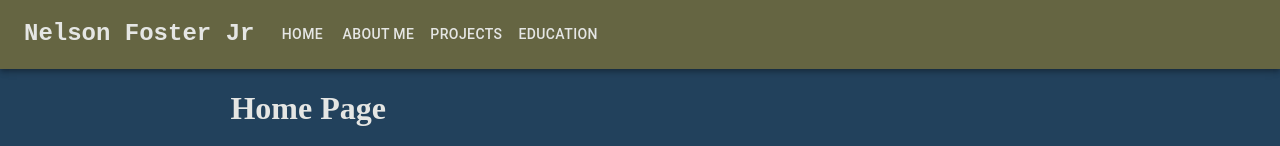
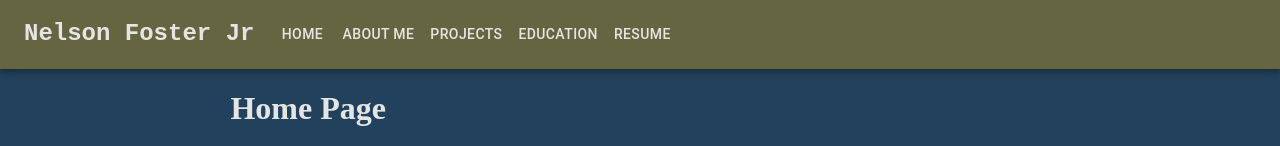
Before and after one commit to MoxUFO/react-port, a React (Create React App) app: page / in a window 1280 px wide. Shown: the top 146 px of the page. Built offline with nearby package versions, Linux system fonts and the light colour scheme.

Commit message:
add resume link

```diff
--- a/src/components/Header.js
+++ b/src/components/Header.js
@@ -13,7 +13,7 @@ import '../styles/Header.css'
 // import zIndex from '@mui/material/styles/zIndex';
 
 
-const pages = ['Home', 'About Me', 'Projects', 'Education'];
+const pages = ['Home', 'About Me', 'Projects', 'Education','Resume'];
 
 function ResponsiveHeader({ handlePageChange }) {
   const [anchorElNav, setAnchorElNav] = React.useState(null);
--- a/src/components/PortfolioContainer.js
+++ b/src/components/PortfolioContainer.js
@@ -30,7 +30,16 @@ export default function PortfolioContainer() {
         }
   };
 
-  const handlePageChange = (page) => setCurrentPage(page);
+  const handlePageChange = (page) =>{
+    if (page === "Resume") {
+      window.open('https://mail-attachment.googleusercontent.com/attachment/u/0/?ui=2&ik=2148208f4f&attid=0.1&permmsgid=msg-a:r220445032868864159&th=188fe00c8da2180a&view=att&disp=inline&realattid=f_ljelbb6v0&saddbat=ANGjdJ8Cdc0DnSFiE7ycsul6gJZ3zThcqMWf-FyA9t958aYcTDHXOftRwcPnC_f-SxMyKb1qfyQTItM3dpaLlNXEEZnVzxSp9vYcPNQsUgVIOD8mLp1-ScUJcg8Q7UTn1rqCeEtilH-FMb-MQ3MB5FSQ6cA2w4rof4K5L8-3lNSp38x_V3MPeXTLAfnvlonRmDt4DObYa39moK_Vii13MOCnQGH5Rtf-zztRx69jO_Mi5HIHDXP9wxgJJUmHe-3FkzYbKZKFBWD43aG03KHirnPPy_12AtK65KqfxJ3_cqUsDL5jTIdK0FxqLDwXr4zxUK-GmfCz5MUJqcTLesNa82OtAOq5VW255C9ingx0CnbtnETY8w1ys-WLB7GB4fTl7VXtMxPkXtS6xjTuWYLE12TLcMnXRW77oubdMXKbJ2cGMeaXaCEEHYDqpOYCIJ7wFfD0PirHtzoFaDEwJWtoYCe11a55K-Qft75zggQS3ERGFW-EkrkQPnIKbGCBk4nI2YN4RnP63hh7DX-D1Pz_uxvRSTMX3gksJZu73tdyxZWEANgSH7BOhVkOuYZVhH3BESugZ6Uy18yYkTUgw_9PVLCBzbl_J6GZPNEkid25LvsBhSzUVIohqBu81lZnWDSMw8Ncgr4ZlP7hFoo416riEOwLSZmwTKwUCBYH0KSp6cVh3n-hr-MQ3E-lodjSJDF7BEHnzwIi7Fp_xpWvzIrrY4OCNUJAq4cC2hwzDpDqw9kkCie2nLimgINdHQ8HtORQVy3gOOvpAjpcpa4iZClCj3mxuheD_yeNrmGIabOTUX1A3mXhI09negrrkm8HfQUu9_fPYIQEgFmJ5Oys4BWAUwJa97tuz1mTNFHRKQE58bG5LXIa4qjXdzptGSUA3DkxzZb8R2XZhxX7sKdGDYIwTr1NnQYxbEXE_D-ABqkvJBIO-XWC-Vv2S_XZhPANLcRtFu9md55-yQfm7OYOtrYgwPZam5CrnvvGkTju78X8m3SluQqaMqFwmLZfKJRKauQ')
+      setCurrentPage('Home')
+    } else {
+      setCurrentPage(page)
+    }
+
+  }
+   ;
 
 
   return (
```
Also changed, not shown: src/components/pages/Resume.js (added, +10 -0 lines).
